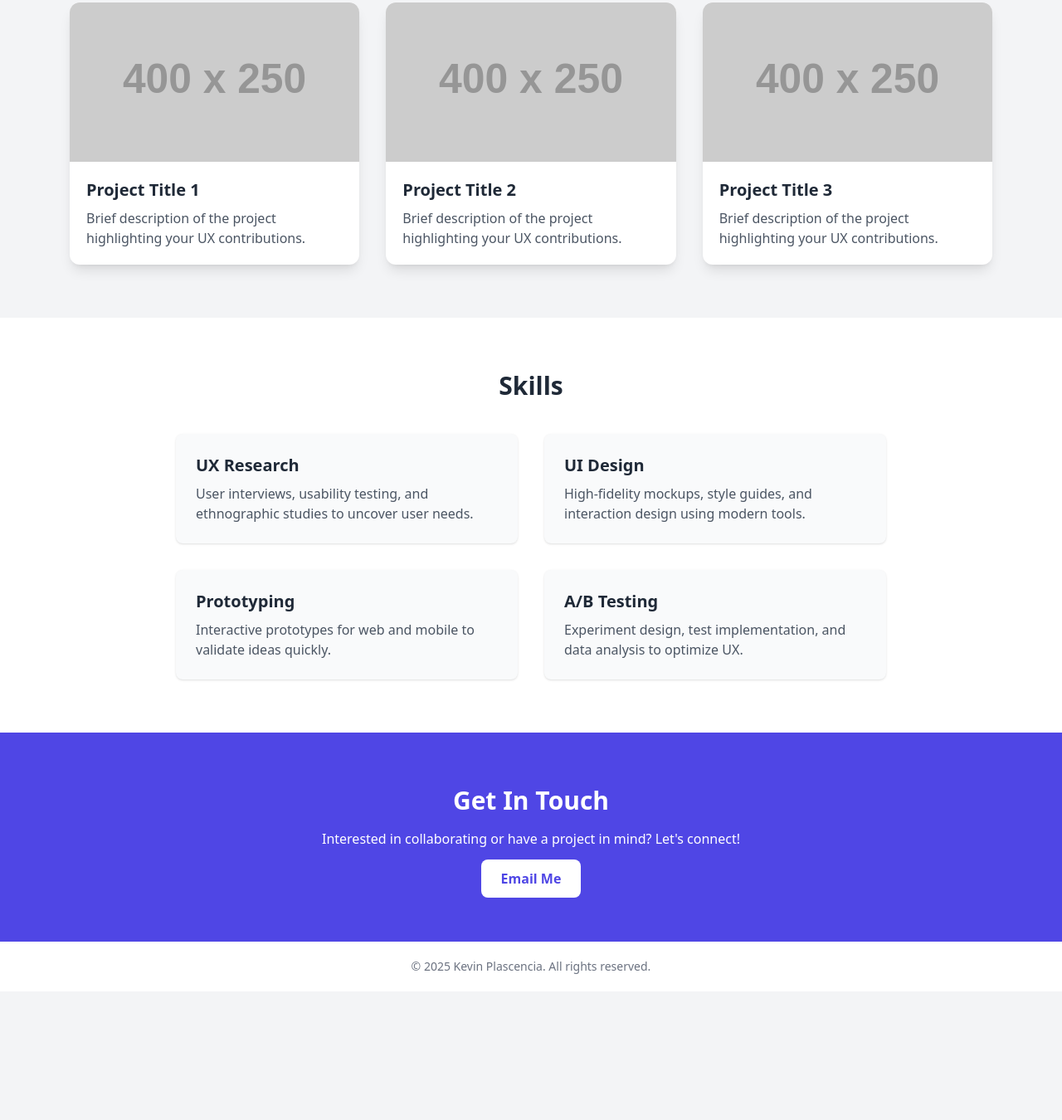
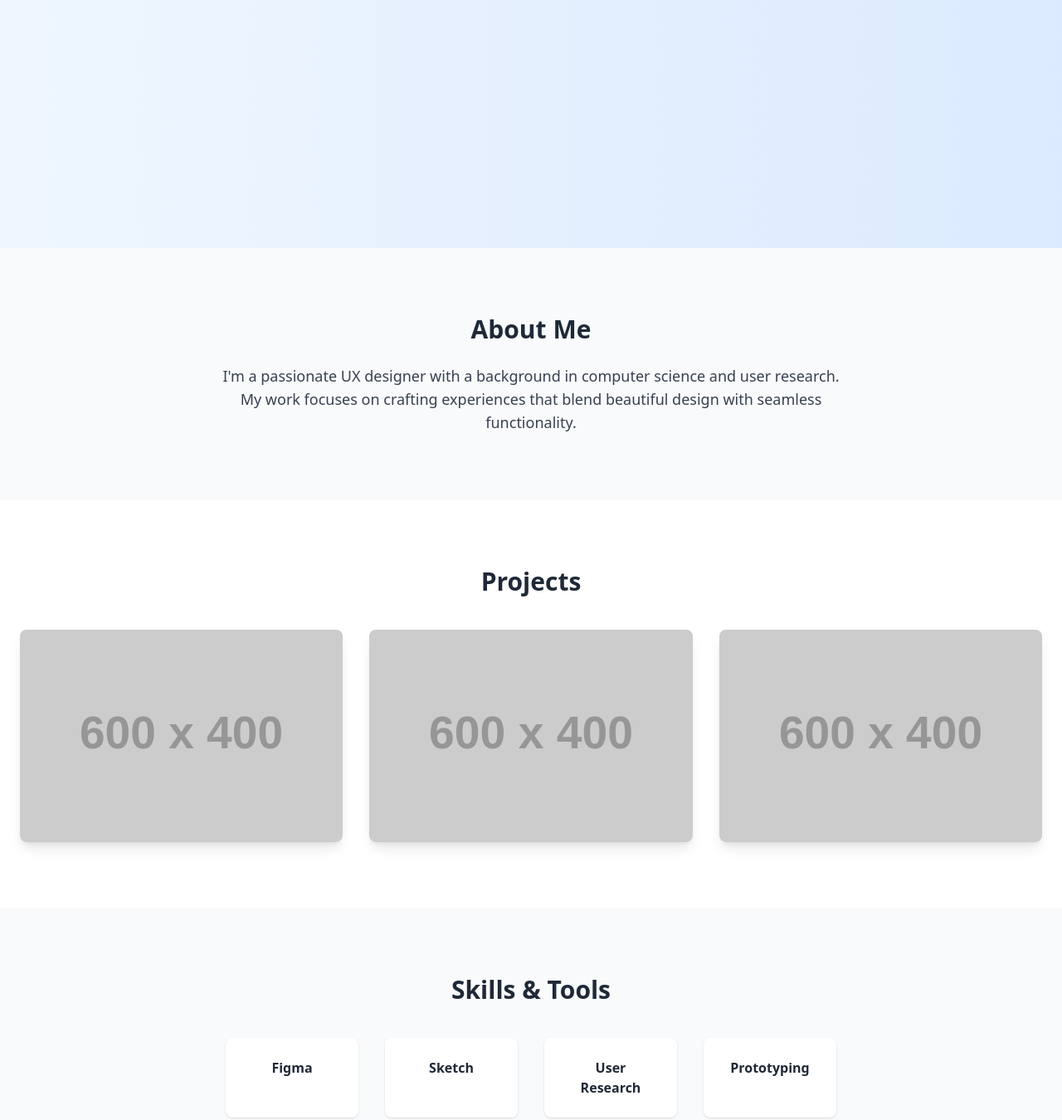
Before and after one commit to kevineduardoplascencia-ops/UXPortfolio, a plain HTML site: page index.html in a window 1280 px wide. Shown: the part 501-1851 px from the top of the page at 83% size. Before the commit the page ends 1696 px from the top, so only its background shows below. Drawn offline with nearby package versions, Linux system fonts and the light colour scheme; placeholder pictures from the web are drawn by us.

Commit message:
updated index

```diff
--- a/index.html
+++ b/index.html
@@ -3,99 +3,104 @@
 <head>
   <meta charset="UTF-8" />
   <meta name="viewport" content="width=device-width, initial-scale=1.0" />
-    <title>My UX Portfolio</title>
+  <title>Kevin Plascencia — UX Designer</title>
   <script src="https://cdn.tailwindcss.com"></script>
 </head>
-<body class="bg-gray-100 text-gray-800">
-    <!-- Header -->
-    <header class="bg-white shadow">
-        <div class="max-w-6xl mx-auto p-5 flex justify-between items-center">
-            <h1 class="text-2xl font-bold text-indigo-600">My UX Portfolio</h1>
-            <nav class="space-x-4">
-                <a href="#projects" class="hover:text-indigo-500">Projects</a>
-                <a href="#skills" class="hover:text-indigo-500">Skills</a>
-                <a href="#contact" class="hover:text-indigo-500">Contact</a>
+<body class="bg-gray-50 text-gray-800 font-sans">
+
+  <!-- Navbar -->
+  <header class="fixed w-full bg-white shadow z-50">
+    <div class="container mx-auto flex justify-between items-center p-4">
+      <h1 class="text-2xl font-bold">Kevin Plascencia</h1>
+      <nav class="space-x-6">
+        <a href="#about" class="hover:text-blue-600">About</a>
+        <a href="#projects" class="hover:text-blue-600">Projects</a>
+        <a href="#skills" class="hover:text-blue-600">Skills</a>
+        <a href="#contact" class="hover:text-blue-600">Contact</a>
       </nav>
     </div>
   </header>
 
-    <!-- Hero Section -->
-    <section class="bg-indigo-600 text-white py-20">
-        <div class="max-w-4xl mx-auto text-center">
-            <h2 class="text-4xl font-bold mb-4">Hi, I'm Kevin — UX Designer</h2>
-            <p class="text-lg mb-6">I create intuitive and engaging digital experiences through research, design, and testing.</p>
-            <a href="#projects" class="bg-white text-indigo-600 px-6 py-3 rounded-lg font-semibold hover:bg-gray-200 transition">View My Work</a>
-        </div>
+  <!-- Hero -->
+  <section class="h-screen flex flex-col justify-center items-center text-center bg-gradient-to-r from-blue-50 to-blue-100">
+    <h2 class="text-5xl font-extrabold mb-4">UX Designer & Researcher</h2>
+    <p class="text-lg text-gray-700 max-w-xl">I design intuitive, engaging, and user-centered experiences that make technology feel natural.</p>
   </section>
 
-    <!-- Projects Section -->
-    <section id="projects" class="max-w-6xl mx-auto py-16 px-5">
-        <h3 class="text-3xl font-bold text-center mb-10">Projects</h3>
-        <div class="grid md:grid-cols-3 gap-8">
+  <!-- About -->
+  <section id="about" class="py-20 container mx-auto px-6">
+    <h3 class="text-3xl font-bold mb-6 text-center">About Me</h3>
+    <p class="text-lg text-gray-700 max-w-3xl mx-auto text-center">
+      I'm a passionate UX designer with a background in computer science and user research. My work focuses on crafting
+      experiences that blend beautiful design with seamless functionality.
+    </p>
+  </section>
+
+  <!-- Projects -->
+  <section id="projects" class="py-20 bg-white">
+    <div class="container mx-auto px-6">
+      <h3 class="text-3xl font-bold mb-10 text-center">Projects</h3>
+      <div class="grid gap-8 sm:grid-cols-2 lg:grid-cols-3">
         <!-- Project Card -->
-            <div class="bg-white rounded-xl shadow-lg overflow-hidden hover:shadow-2xl transition group">
-                <img src="https://via.placeholder.com/400x250" alt="Project 1" class="w-full h-48 object-cover group-hover:scale-105 transition-transform duration-300">
-                <div class="p-5">
-                    <h4 class="text-xl font-semibold mb-2">Project Title 1</h4>
-                    <p class="text-gray-600">Brief description of the project highlighting your UX contributions.</p>
+        <div class="group relative overflow-hidden rounded-lg shadow-lg cursor-pointer">
+          <img src="https://via.placeholder.com/600x400" class="w-full h-64 object-cover transform group-hover:scale-110 transition duration-500" alt="Project 1">
+          <div class="absolute inset-0 bg-black bg-opacity-50 flex items-center justify-center opacity-0 group-hover:opacity-100 transition duration-500">
+            <h4 class="text-white text-xl font-semibold">Project Title</h4>
           </div>
         </div>
-            <!-- Project Card -->
-            <div class="bg-white rounded-xl shadow-lg overflow-hidden hover:shadow-2xl transition group">
-                <img src="https://via.placeholder.com/400x250" alt="Project 2" class="w-full h-48 object-cover group-hover:scale-105 transition-transform duration-300">
-                <div class="p-5">
-                    <h4 class="text-xl font-semibold mb-2">Project Title 2</h4>
-                    <p class="text-gray-600">Brief description of the project highlighting your UX contributions.</p>
+        <!-- Repeat for more projects -->
+        <div class="group relative overflow-hidden rounded-lg shadow-lg cursor-pointer">
+          <img src="https://via.placeholder.com/600x400" class="w-full h-64 object-cover transform group-hover:scale-110 transition duration-500" alt="Project 2">
+          <div class="absolute inset-0 bg-black bg-opacity-50 flex items-center justify-center opacity-0 group-hover:opacity-100 transition duration-500">
+            <h4 class="text-white text-xl font-semibold">Project Title</h4>
           </div>
         </div>
-            <!-- Project Card -->
-            <div class="bg-white rounded-xl shadow-lg overflow-hidden hover:shadow-2xl transition group">
-                <img src="https://via.placeholder.com/400x250" alt="Project 3" class="w-full h-48 object-cover group-hover:scale-105 transition-transform duration-300">
-                <div class="p-5">
-                    <h4 class="text-xl font-semibold mb-2">Project Title 3</h4>
-                    <p class="text-gray-600">Brief description of the project highlighting your UX contributions.</p>
+        <div class="group relative overflow-hidden rounded-lg shadow-lg cursor-pointer">
+          <img src="https://via.placeholder.com/600x400" class="w-full h-64 object-cover transform group-hover:scale-110 transition duration-500" alt="Project 3">
+          <div class="absolute inset-0 bg-black bg-opacity-50 flex items-center justify-center opacity-0 group-hover:opacity-100 transition duration-500">
+            <h4 class="text-white text-xl font-semibold">Project Title</h4>
+          </div>
         </div>
       </div>
     </div>
   </section>
 
-    <!-- Skills Section -->
-    <section id="skills" class="bg-white py-16">
-        <div class="max-w-4xl mx-auto px-5">
-            <h3 class="text-3xl font-bold text-center mb-10">Skills</h3>
-            <div class="grid md:grid-cols-2 gap-8">
-                <div class="bg-gray-50 p-6 rounded-lg shadow">
-                    <h4 class="text-xl font-semibold mb-2">UX Research</h4>
-                    <p class="text-gray-600">User interviews, usability testing, and ethnographic studies to uncover user needs.</p>
+  <!-- Skills -->
+  <section id="skills" class="py-20 container mx-auto px-6">
+    <h3 class="text-3xl font-bold mb-10 text-center">Skills & Tools</h3>
+    <div class="flex flex-wrap justify-center gap-8 text-center">
+      <div class="bg-white shadow rounded-lg p-6 w-40">
+        <p class="font-semibold">Figma</p>
       </div>
-                <div class="bg-gray-50 p-6 rounded-lg shadow">
-                    <h4 class="text-xl font-semibold mb-2">UI Design</h4>
-                    <p class="text-gray-600">High-fidelity mockups, style guides, and interaction design using modern tools.</p>
+      <div class="bg-white shadow rounded-lg p-6 w-40">
+        <p class="font-semibold">Sketch</p>
       </div>
-                <div class="bg-gray-50 p-6 rounded-lg shadow">
-                    <h4 class="text-xl font-semibold mb-2">Prototyping</h4>
-                    <p class="text-gray-600">Interactive prototypes for web and mobile to validate ideas quickly.</p>
+      <div class="bg-white shadow rounded-lg p-6 w-40">
+        <p class="font-semibold">User Research</p>
       </div>
-                <div class="bg-gray-50 p-6 rounded-lg shadow">
-                    <h4 class="text-xl font-semibold mb-2">A/B Testing</h4>
-                    <p class="text-gray-600">Experiment design, test implementation, and data analysis to optimize UX.</p>
-                </div>
+      <div class="bg-white shadow rounded-lg p-6 w-40">
+        <p class="font-semibold">Prototyping</p>
       </div>
     </div>
   </section>
 
-    <!-- Contact Section -->
-    <section id="contact" class="bg-indigo-600 text-white py-16">
-        <div class="max-w-4xl mx-auto text-center px-5">
-            <h3 class="text-3xl font-bold mb-4">Get In Touch</h3>
-            <p class="mb-6">Interested in collaborating or have a project in mind? Let's connect!</p>
-            <a href="mailto:youremail@example.com" class="bg-white text-indigo-600 px-6 py-3 rounded-lg font-semibold hover:bg-gray-200 transition">Email Me</a>
+  <!-- Contact -->
+  <section id="contact" class="py-20 bg-gray-100">
+    <div class="container mx-auto px-6">
+      <h3 class="text-3xl font-bold mb-6 text-center">Contact</h3>
+      <form class="max-w-xl mx-auto bg-white shadow rounded-lg p-8 space-y-4">
+        <input type="text" placeholder="Name" class="w-full border border-gray-300 rounded px-4 py-2 focus:outline-none focus:border-blue-500" />
+        <input type="email" placeholder="Email" class="w-full border border-gray-300 rounded px-4 py-2 focus:outline-none focus:border-blue-500" />
+        <textarea placeholder="Message" rows="4" class="w-full border border-gray-300 rounded px-4 py-2 focus:outline-none focus:border-blue-500"></textarea>
+        <button type="submit" class="bg-blue-600 text-white px-6 py-2 rounded hover:bg-blue-700 transition">Send</button>
+      </form>
     </div>
   </section>
 
   <!-- Footer -->
-    <footer class="bg-white text-center py-5 text-gray-500 text-sm">
-        © 2025 Kevin Plascencia. All rights reserved.
+  <footer class="bg-white text-center py-6 border-t">
+    <p class="text-gray-600">© 2025 Kevin Plascencia. All rights reserved.</p>
   </footer>
+
 </body>
 </html>
```
Lines whose indentation alone changed are shown as unchanged.
